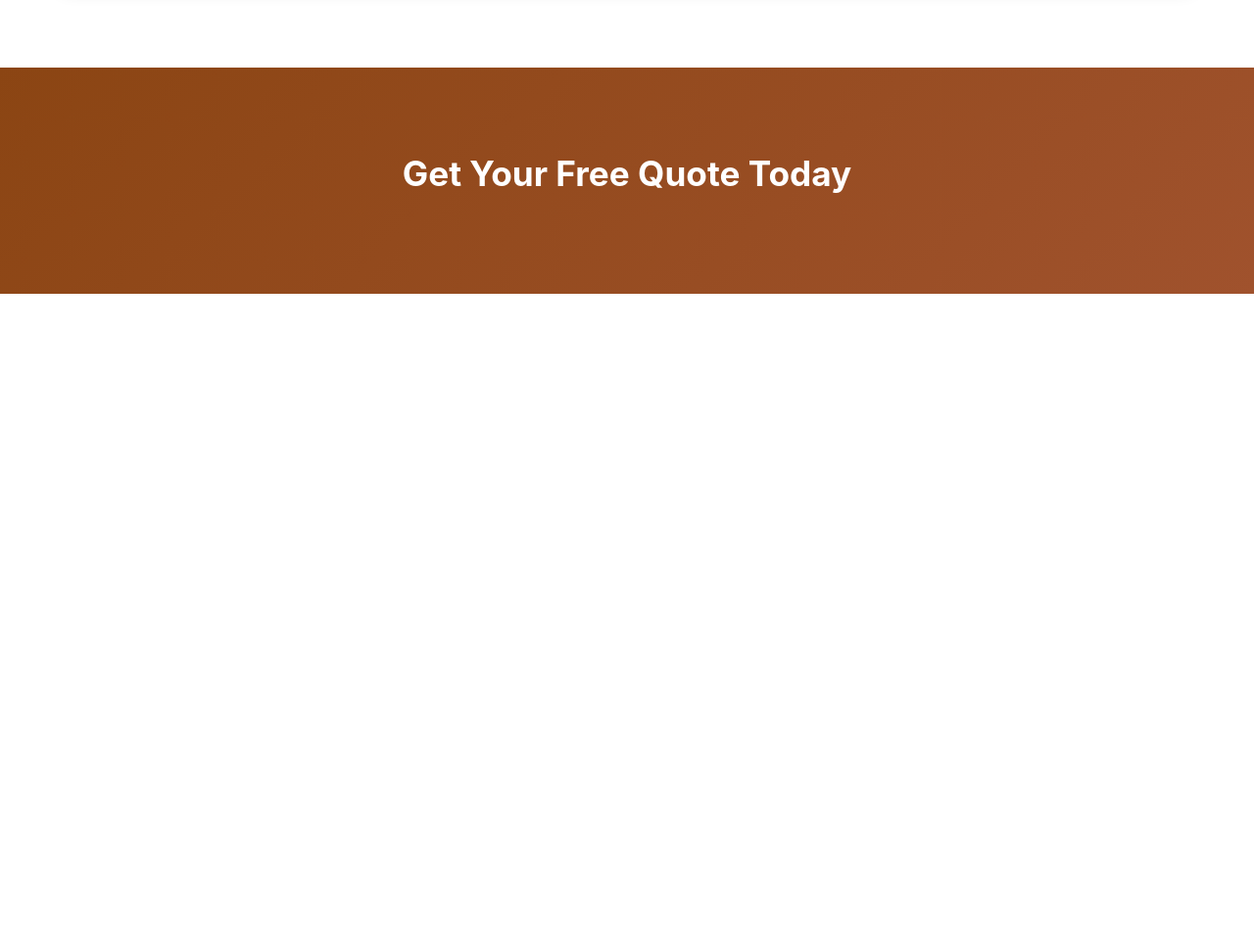
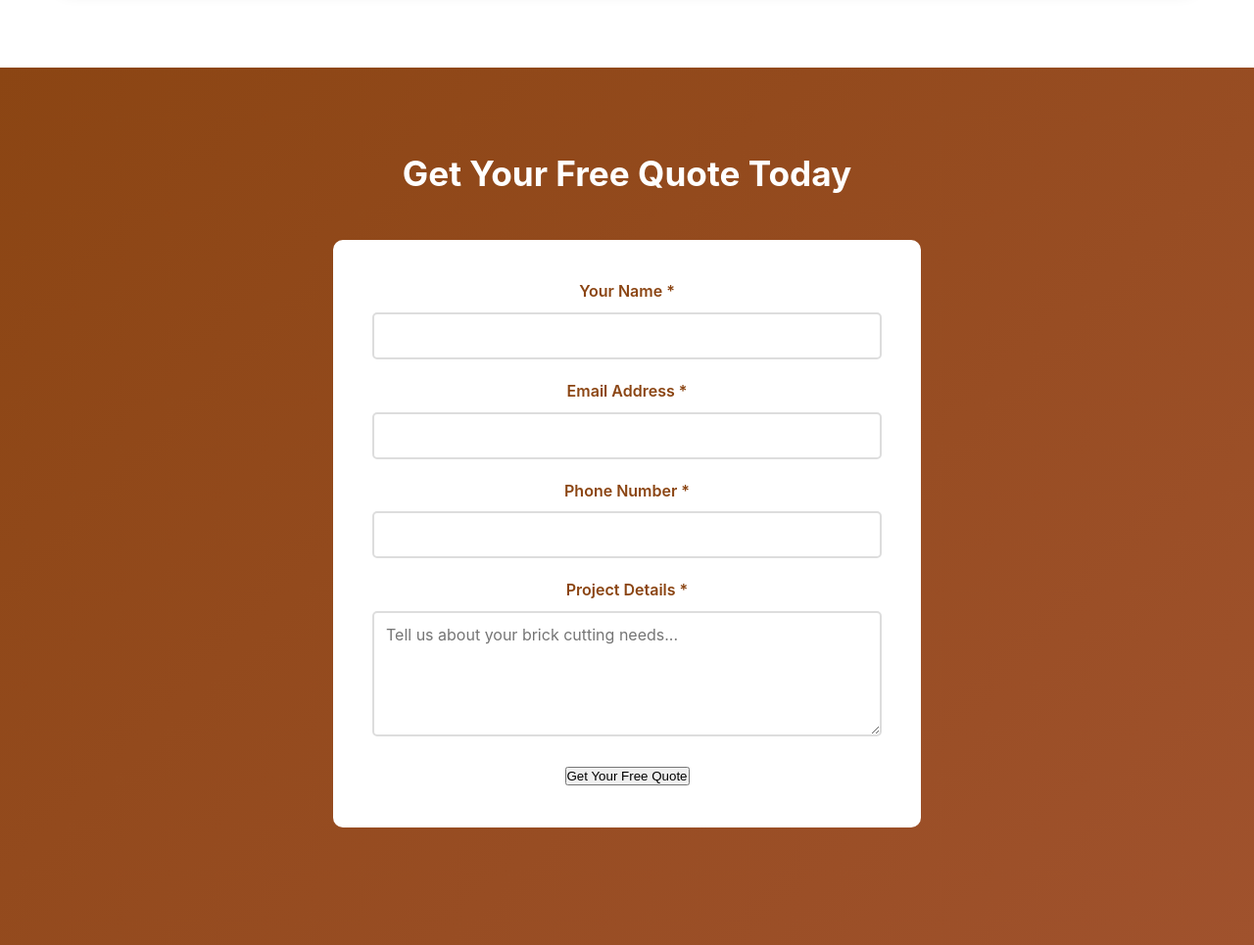
Before and after one commit to bstbrickwork-sys/BST-brick-cutting-, a plain HTML site: page index.html in a window 1280 px wide. Shown: the part 3415-4380 px from the top of the page at 98% size. Before the commit the page ends 3715 px from the top, so only its background shows below. Drawn offline with Linux system fonts and the light colour scheme.

Commit message:
Add contact form for quote requests

```diff
--- a/index.html
+++ b/index.html
@@ -637,3 +637,30 @@
     <div class="section contact-section" id="contact">
         <div class="container">
             <h2>Get Your Free Quote Today</h2>
+            <form action="https://api.web3forms.com/submit" method="POST" class="contact-form">
+
+                    <input type="hidden" name="access_key" value="a028f1f9-3e42-466f-99e5-36611d977c58">
+                    <input type="hidden" name="subject" value="New Quote Request - BST Brick Cutting">
+
+                    <div class="form-group">
+                        <label for="name">Your Name *</label>
+                        <input type="text" id="name" name="name" required>
+                    </div>
+
+                    <div class="form-group">
+                        <label for="email">Email Address *</label>
+                        <input type="email" id="email" name="email" required>
+                    </div>
+
+                    <div class="form-group">
+                        <label for="phone">Phone Number *</label>
+                        <input type="tel" id="phone" name="phone" required>
+                    </div>
+
+                    <div class="form-group">
+                        <label for="message">Project Details *</label>
+                        <textarea id="message" name="message" rows="5" placeholder="Tell us about your brick cutting needs..." required></textarea>
+                    </div>
+
+                    <button type="submit">Get Your Free Quote</button>
+                <form>
```
